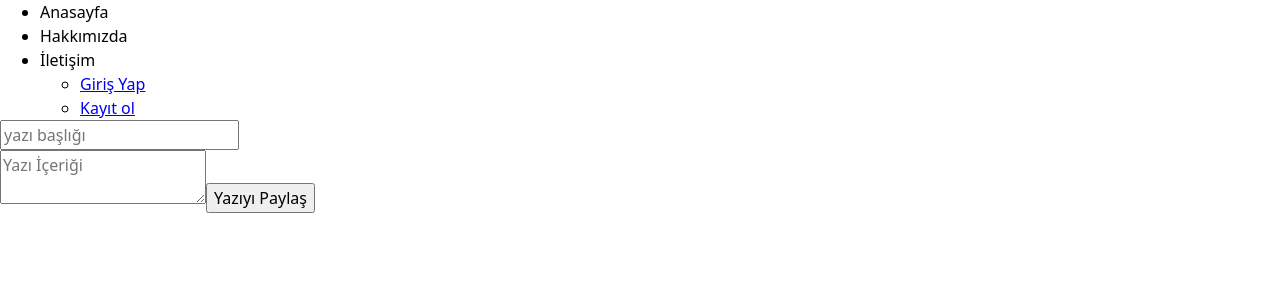
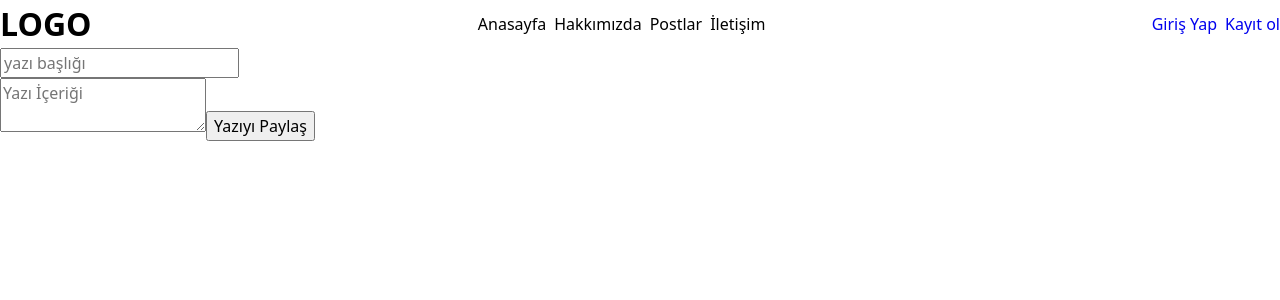
Before and after one commit to beratdimen/medium-clone-next, a Next.js app: page /new-post in a window 1280 px wide. Shown: the top 300 px of the page. Built offline with nearby package versions, Linux system fonts and the light colour scheme; no server answers.

Commit message:
postslar sayfası yapıldı tarihleri yazdırıldı

```diff
--- /dev/null
+++ b/components/main/header.css
@@ -0,0 +1,14 @@
+header {
+  display: flex;
+  align-items: center;
+  justify-content: space-between;
+  ul {
+    display: flex;
+    list-style: none;
+    gap: 8px;
+
+    a {
+      text-decoration: none;
+    }
+  }
+}
--- a/components/main/header.jsx
+++ b/components/main/header.jsx
@@ -1,6 +1,8 @@
 import { signout } from "@/app/login/action";
 import { createClient } from "@/utils/supabase/server";
 import Link from "next/link";
+
+import "./header.css";
 
 export default async function MainHeader() {
   const supabase = createClient();
@@ -10,10 +12,13 @@ export default async function MainHeader() {
 
   return (
     <header>
+      <h1>LOGO</h1>
       <ul>
         <li>Anasayfa</li>
         <li>Hakkımızda</li>
+        <li>Postlar</li>
         <li>İletişim</li>
+      </ul>
 
       {user ? (
         <ul>
@@ -34,7 +39,6 @@ export default async function MainHeader() {
           </li>
         </ul>
       )}
-      </ul>
     </header>
   );
 }
```
Also changed, not shown: app/posts/page.jsx (added, +32 -0 lines). Lines whose indentation alone changed are shown as unchanged.
